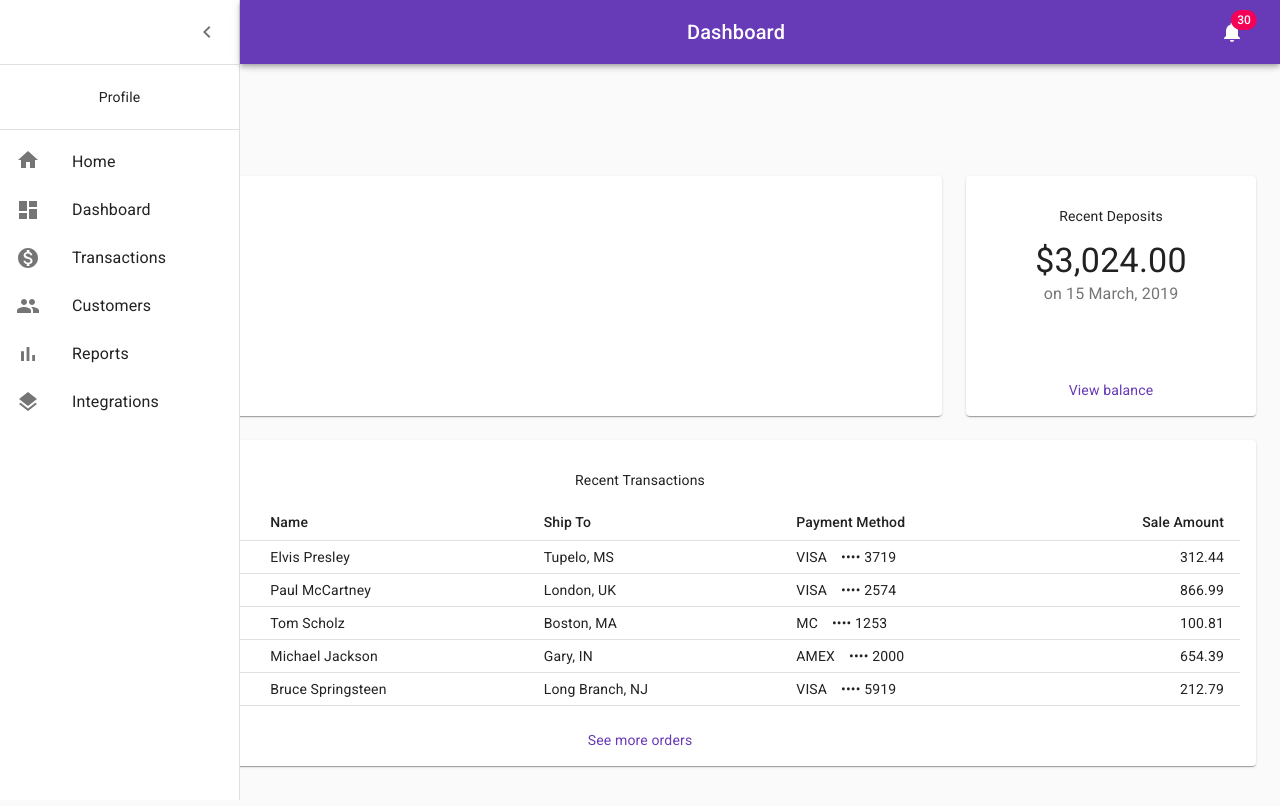
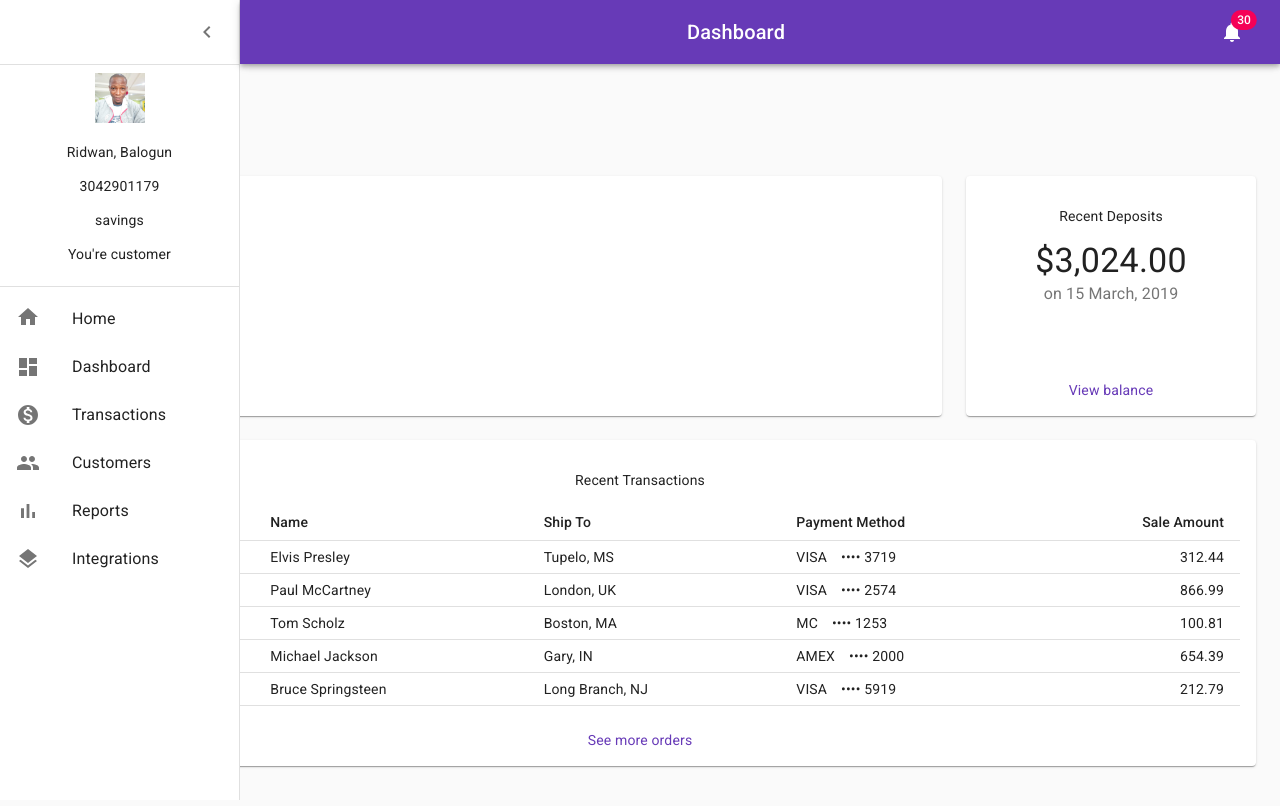
Before and after one commit to ridbay/Banka-React, a React (Create React App) app: page /dashboard in a window 1280 px wide. Shown: the top 806 px of the page. Built offline with nearby package versions, Linux system fonts and the light colour scheme; the HTML template or start-up script is replaced by a standard one.

Commit message:
Update  Profile component

```diff
--- a/src/Data/userData.js
+++ b/src/Data/userData.js
@@ -1,9 +1,16 @@
+import image from '../img/ridbayy.jpg';
+
+
 export const user = {
-fistName: "Ridwan",
+firstName: "Ridwan",
 lastName: 'Balogun',
 phone: "08078197526",
 address: "Lagos, Nigeria",
 gender: 'male',
 email: 'balogunridwan@gmail.com',
-dob: '1989-04-21'
+dob: '1989-04-21',
+image,
+accountNumber: 3042901179,
+accountType: 'savings',
+customerType: 'customer'
 }
--- a/src/components/Profile.jsx
+++ b/src/components/Profile.jsx
@@ -1,11 +1,42 @@
-import React, { Component } from 'react'
+import React, { Component } from 'react';
 
-export default class Profile extends Component {
-    render() {
-        return (
-            <div>
-                <p>Profile</p>
-            </div>
-        )
-    }
+import { user } from '../../src/Data/userData';
+
+
+import { makeStyles } from '@material-ui/core/styles';
+
+import Button from '@material-ui/core/Button';
+
+
+
+const useStyles = makeStyles(theme => ({
+    root: {
+        display: 'flex',
+        '& > *': {
+            margin: theme.spacing(1),
+        },
+    },
+    bigAvatar: {
+        width: 60,
+        height: 60,
+    },
+}));
+
+
+export default function Profile() {
+    const classes = useStyles();
+
+    const { firstName, lastName, image, accountNumber, accountType, customerType } = user;
+
+
+    return (
+        <div>
+
+            <img src={image} alt="" height="50px" width="50px" />
+            <p>{firstName}, {lastName}</p>
+            <p>{accountNumber}</p>
+            <p>{accountType}</p>
+            <p>You're {customerType}</p>
+        </div>
+    )
 }
```
